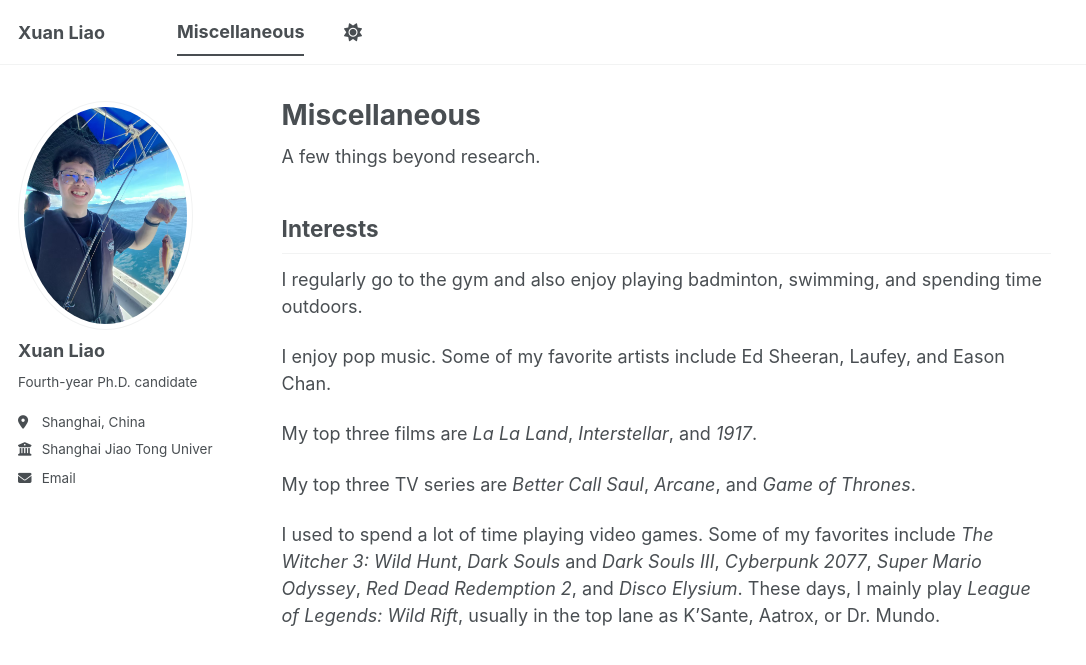
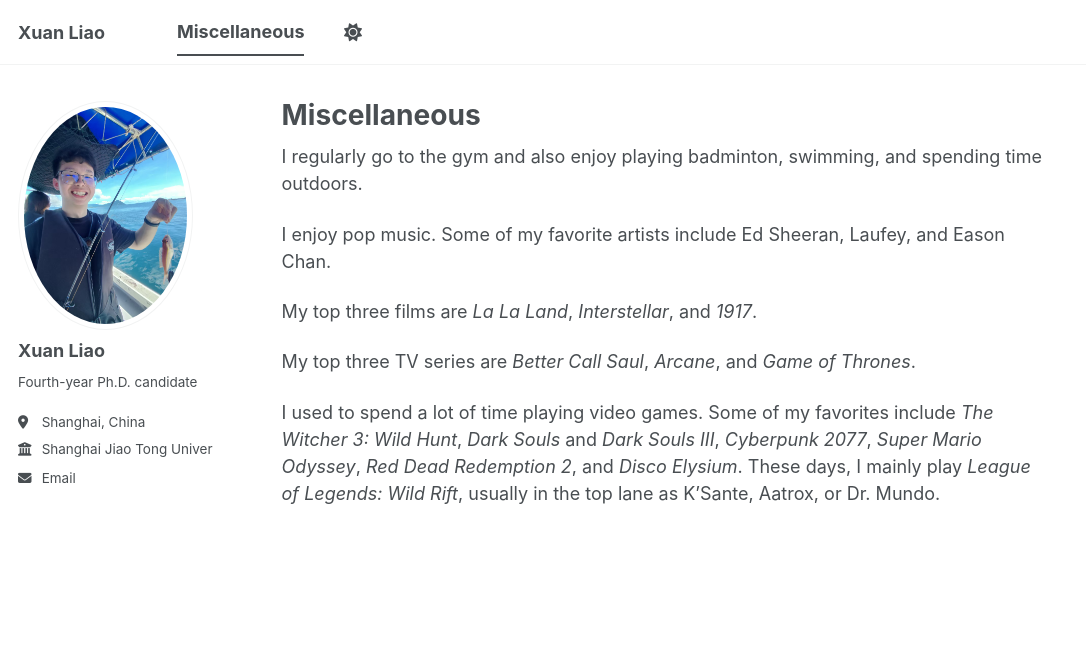
Before and after one commit to xxxl-ml/xxxl-ml.github.io, a Jekyll site: the page built from _pages/miscellaneous.md, in a window 1280 px wide. Shown: the top 665 px of the page, without its empty margins (0-1086 px from the left). Built offline with Jekyll 4.4.1, drawn with Linux system fonts in a browser that asks for light colours; a style sheet for code colours, icons or effects is not loaded.

Commit message:
Update miscellaneous.md

```diff
--- a/_pages/miscellaneous.md
+++ b/_pages/miscellaneous.md
@@ -4,10 +4,6 @@ title: "Miscellaneous"
 permalink: /miscellaneous/
 author_profile: true
 ---
-
-A few things beyond research.
-
-## Interests
 
 I regularly go to the gym and also enjoy playing badminton, swimming, and spending time outdoors.
 
```
